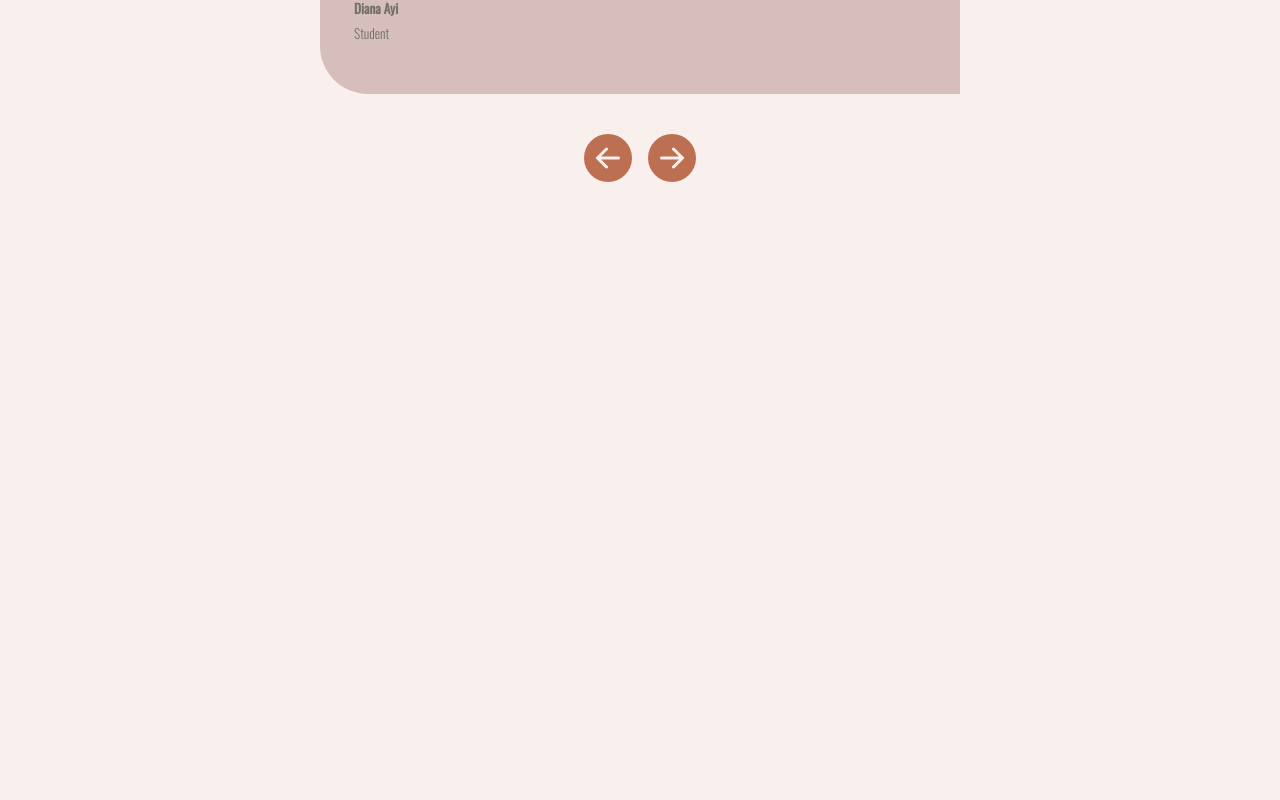
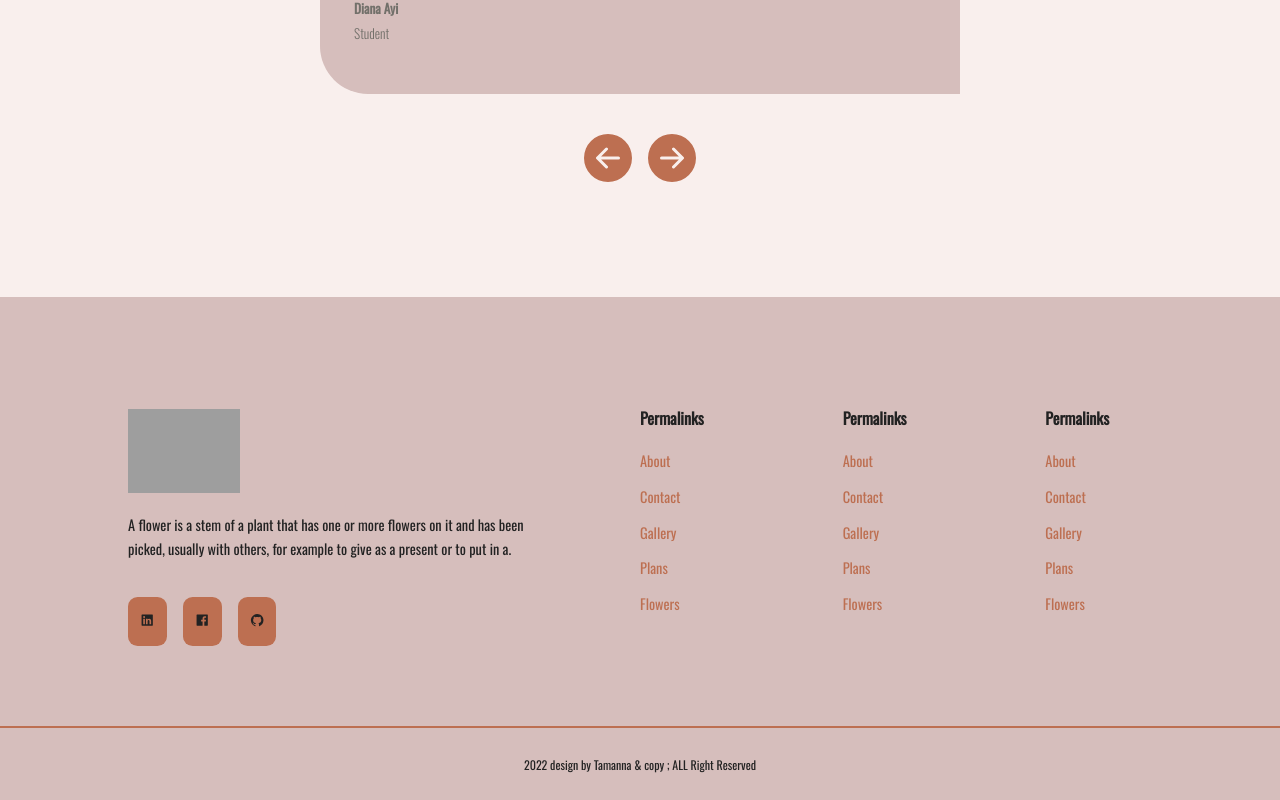
Before and after one commit to Tasnim63/flower-world, a React (Create React App) app: page / in a window 1280 px wide. Shown: the part 3136-3936 px from the top of the page. Before the commit the page ends 3321 px from the top, so only its background shows below. Built offline with nearby package versions, Linux system fonts and the light colour scheme; grey boxes are pictures that could not be loaded; a web font is replaced by a local one.

Commit message:
footer added

```diff
--- /dev/null
+++ b/src/components/Footer.jsx
@@ -0,0 +1,53 @@
+import React from 'react';
+import { AiFillFacebook, AiFillGithub, AiFillLinkedin } from 'react-icons/ai';
+import { Link } from "react-router-dom";
+export default function Footer() {
+  return (
+   <footer>
+
+    <div className="container footer_container">
+      <article>
+     <Link to="/" className='logo'>
+        <img src="http://zwin.io/html/gazania/assets/img/footer-logo.png" alt="footer logo" />
+     </Link>
+     <p>A flower is a stem of a plant that has one or more flowers on it and has been picked, usually with others, for example to give as a present or to put in a.</p>
+     <div className="footer_social">
+        <a href="#" target="_blank" rel='noreferrer noopener'>
+            <AiFillLinkedin></AiFillLinkedin></a>
+        <a href="#" target="_blank" rel='noreferrer noopener'>
+       < AiFillFacebook></AiFillFacebook></a>
+        <a href="#" target="_blank" rel='noreferrer noopener'>
+            <AiFillGithub></AiFillGithub></a>
+     </div>
+      </article>
+      <article>
+        <h4>Permalinks</h4>
+        <Link to="/about">About</Link>
+        <Link to="/contact">Contact</Link>
+        <Link to="/gallery">Gallery</Link>
+        <Link to="/plans">Plans</Link>
+        <Link to="/flowers">Flowers</Link>
+      </article>
+      <article>
+        <h4>Permalinks</h4>
+        <Link to="/about">About</Link>
+        <Link to="/contact">Contact</Link>
+        <Link to="/gallery">Gallery</Link>
+        <Link to="/plans">Plans</Link>
+        <Link to="/flowers">Flowers</Link>
+      </article>
+      <article>
+        <h4>Permalinks</h4>
+        <Link to="/about">About</Link>
+        <Link to="/contact">Contact</Link>
+        <Link to="/gallery">Gallery</Link>
+        <Link to="/plans">Plans</Link>
+        <Link to="/flowers">Flowers</Link>
+      </article>
+    </div>
+    <div className="footer_copyright">
+      <small>2022 design by Tamanna & copy ; ALL Right Reserved</small>
+    </div>
+   </footer>
+  )
+}
--- a/src/components/Testimonial.jsx
+++ b/src/components/Testimonial.jsx
@@ -17,7 +17,7 @@ export default function Testimonial() {
   }
   const nextTestimonialHanddler =() =>{
      setIndex( prev => prev + 1);
-     if(index >= testimonials.length -1){
+     if(index >= testimonials.length - 1){
       setIndex(0);
      }
   }
--- a/src/components/navbar.css
+++ b/src/components/navbar.css
@@ -22,6 +22,7 @@ nav {
 }
 .logo {
   width: 7rem;
+  display: block;
 }
 .nav_links {
   display: flex;
--- a/src/pages/home/Home.jsx
+++ b/src/pages/home/Home.jsx
@@ -7,6 +7,7 @@ import "./home.css";
 
 import AskedQuestions from "../../components/AskedQuestions";
 import Testimonial from "../../components/Testimonial";
+import Footer from "../../components/Footer";
 export default function Home() {
   return (
     <>
@@ -15,6 +16,7 @@ export default function Home() {
       <Vanlues></Vanlues>
       <AskedQuestions></AskedQuestions>
       <Testimonial></Testimonial>
+      <Footer></Footer>
     </>
   );
 }
--- a/src/pages/home/home.css
+++ b/src/pages/home/home.css
@@ -225,3 +225,58 @@ margin-top: 0.3rem;
     height: 3rem;
 
 }
+/* ******************* footer style */
+footer{
+    background: var(--secondary-color-two);
+    margin-top: 7rem;
+    padding-top: 7rem;
+    font-size: 0.9rem;
+    color: var(--heading-color);
+}
+.footer_container{
+    display: grid;
+    grid-template-columns: 26rem 1fr 1fr 1fr;
+    gap: 6rem;
+}
+.footer_container article{
+    display: flex;
+    flex-direction: column;
+    align-items: flex-start;
+    gap: 0.7rem;
+}
+.footer_container article p{
+    margin-top: 0.5rem;
+
+}
+.footer_container article h4{
+    margin-bottom: 0.6rem;
+    font-size: 1rem;
+}
+.footer_social{
+    margin-top: 1.5rem;
+    display: flex;
+    gap: 1rem;
+    align-items: center;
+}
+.footer_social a{
+    background-color: var(--main-color-one);
+  padding: 0.7rem ;
+  border: 1px solid transparent;
+  border-radius: 0.6rem;
+  transition: var(--transition);
+}
+.footer_social a svg{
+    color: var(--heading-color);
+}
+.footer_social a:hover{
+    border-color:var(--heading-color) ;
+    background-color: transparent;
+}
+.footer_copyright{
+    color: var(--heading-color);
+
+    text-align:center ;
+    padding: 1.5rem 0;
+    border-top: 2px solid var(--main-color-one);
+    margin-top: 5rem;
+}
```
